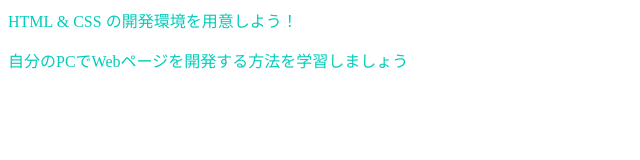
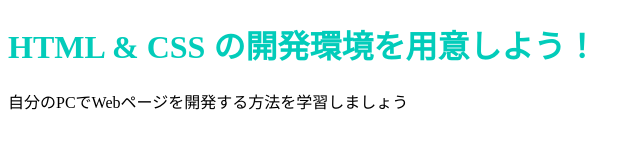
Before and after one commit to reth4e/reth4e, a plain HTML site: page index.html in a window 1280 px wide. Shown: the whole page, without its empty margins (0-640 px from the left). Drawn offline with Linux system fonts and the light colour scheme.

Commit message:
Update index.html

```diff
--- a/index.html
+++ b/index.html
@@ -6,7 +6,7 @@
     <link rel="stylesheet" href="stylesheet.css">
   </head>
   <body>
-    <h class="title">HTML & CSS の開発環境を用意しよう！</h2>
+    <h1 class="title">HTML & CSS の開発環境を用意しよう！</h1>
     <p>自分のPCでWebページを開発する方法を学習しましょう</p>
   </body>
 </html>
```
